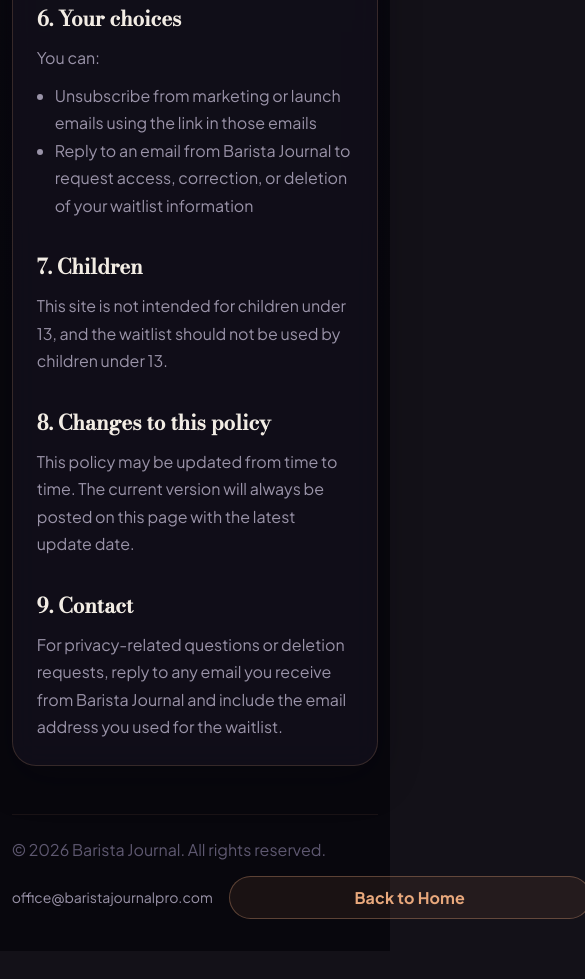
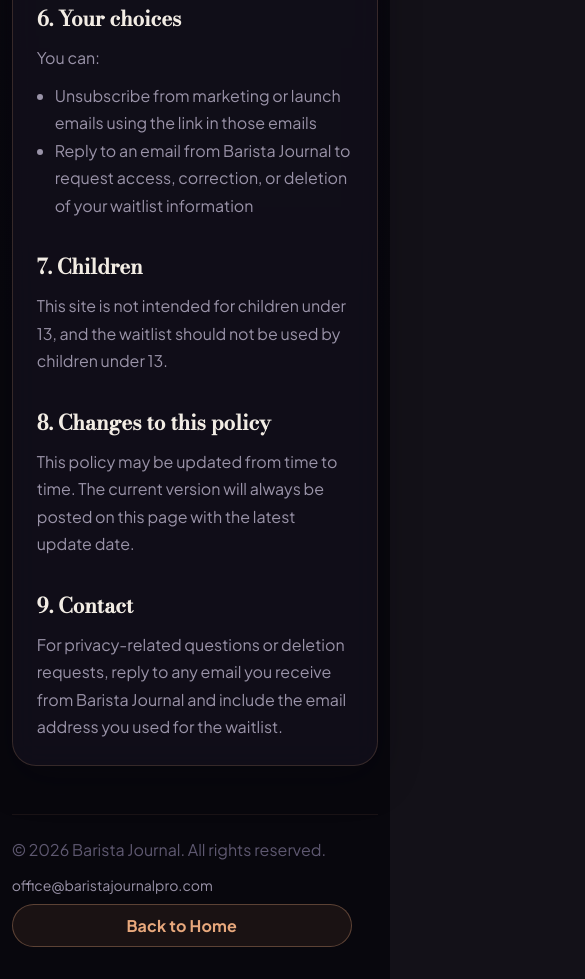
Before and after one commit to mihajlodjokic132/barista-journal-waitlist, a website built with Vite: page privacy.html in a window 390 px wide. Shown: the part 1891-2870 px from the top of the page, 585 px wide, since content can reach past the window. Before the commit the page ends 2842 px from the top, so only its background shows below. Built offline with nearby package versions, Linux system fonts and the light colour scheme.

Commit message:
Fix mobile footer overflow for privacy link button

```diff
--- a/styles.css
+++ b/styles.css
@@ -845,6 +845,10 @@ h2 {
 
 .footer-link {
   flex-shrink: 0;
+}
+
+.site-footer .btn-ghost {
+  width: auto;
 }
 
 .policy-shell {
@@ -2053,6 +2057,23 @@ body[data-site-style="creative"] .tailored-controls select {
     align-items: flex-start;
   }
 
+  .footer-right {
+    width: 100%;
+    flex-direction: column;
+    align-items: flex-start;
+    gap: 10px;
+  }
+
+  .footer-email {
+    overflow-wrap: anywhere;
+  }
+
+  .footer-link,
+  .site-footer .footer-link.btn-ghost {
+    width: 100%;
+    max-width: 340px;
+  }
+
   .style-switch {
     width: 100%;
   }
```
